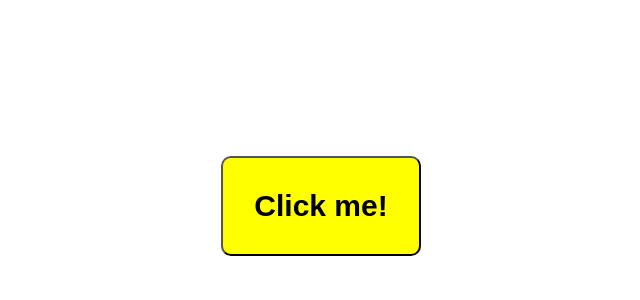
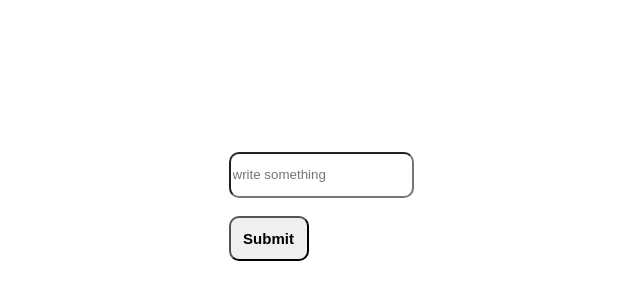
Before and after one commit to s-sruthi-vellore/react-basics, a React (Vite) app: page / in a window 1280 px wide. Shown: the part 202-502 px from the top of the page, without its empty margins (319-959 px from the left). Built offline with nearby package versions, Linux system fonts and the light colour scheme.

Commit message:
Event Object

```diff
--- a/src/App.jsx
+++ b/src/App.jsx
@@ -1,11 +1,11 @@
 import "./App.css"
-import Button from "./Button.jsx";
-
+// import Button from "./Button.jsx";
+import Form from "./Form.jsx";
 import "./Product.css";
 function App() {
   return (
     <>
-      <Button></Button>
+      <Form/>
     </>
   );
 }
--- /dev/null
+++ b/src/Form.jsx
@@ -0,0 +1,18 @@
+function handleFormSubmit(event) {
+    event.preventDefault();
+    console.log("Form submitted");
+}
+
+export default function Form() {
+    let styles = { cursor: 'pointer', borderRadius: 10, width: "80px", height: "45px", fontWeight: "bold", fontSize: "15px"}
+    return (
+        <div style={{display: "flex", alignItems: "center", justifyContent: "center", height: "100vh"}}>
+            <form onSubmit={handleFormSubmit}>
+                <input placeholder="write something" style={{ height: "40px", borderRadius: "10px" }} />
+                <br></br>
+                <br></br>
+                <button style={styles}>Submit</button>
+            </form>
+        </div>
+    );
+}
```
